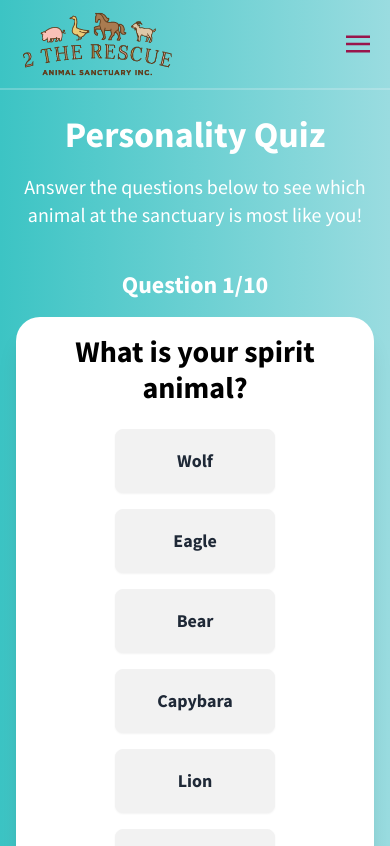
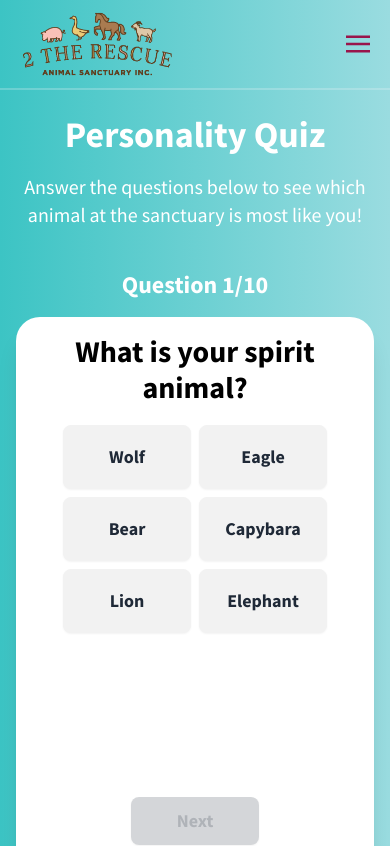
Before and after one commit to cfriedman2156/2-the-rescue, a Next.js app: page /Quiz in a window 390 px wide. Shown: the top 846 px of the page. Built offline with nearby package versions, Linux system fonts and the light colour scheme.

Commit message:
fixed quiz css bug

```diff
--- a/pages/Quiz.js
+++ b/pages/Quiz.js
@@ -97,11 +97,11 @@ export default function Quiz() {
                     <button
                       key={idx}
                       onClick={() => answerSelected(answer, idx)}
-                      className={`btn min-h-16 md:h-32 w-40 md:w-60 m-2 md:m-4
+                      className={`btn min-h-16 md:h-32 w-32 md:w-60 m-1 md:m-4
                 ${selectedAnswerIndex === idx ? "btn-primary" : ""}
                 whitespace-normal break-words text-center
-                ${answer.length > 20 ? "text-sm md:text-3xl" : "text-lg md:text-3xl"}
-                ${answer.length > 30 ? "text-xs md:text-3xl" : ""}`}
+                ${answer.length > 13 ? "text-sm md:text-3xl" : "text-lg md:text-3xl"}
+                ${answer.length > 17 ? "text-xs md:text-3xl" : ""}`}
                     >
                       {answer}
                     </button>
```
